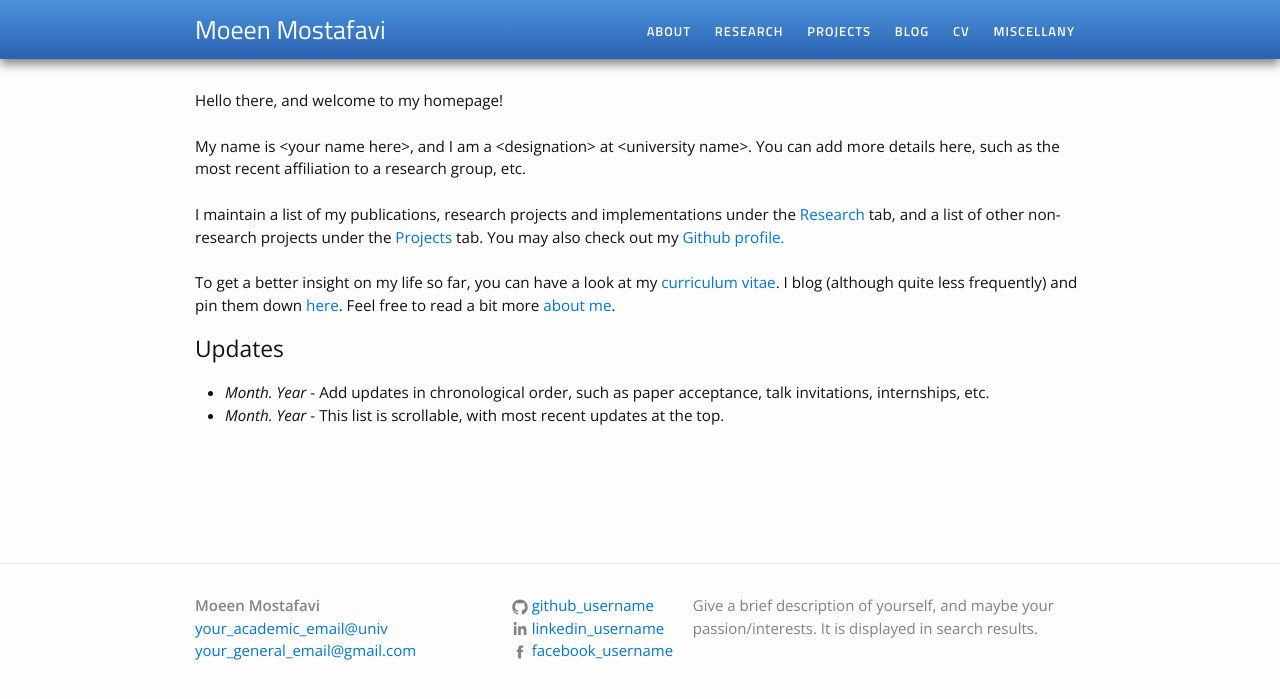
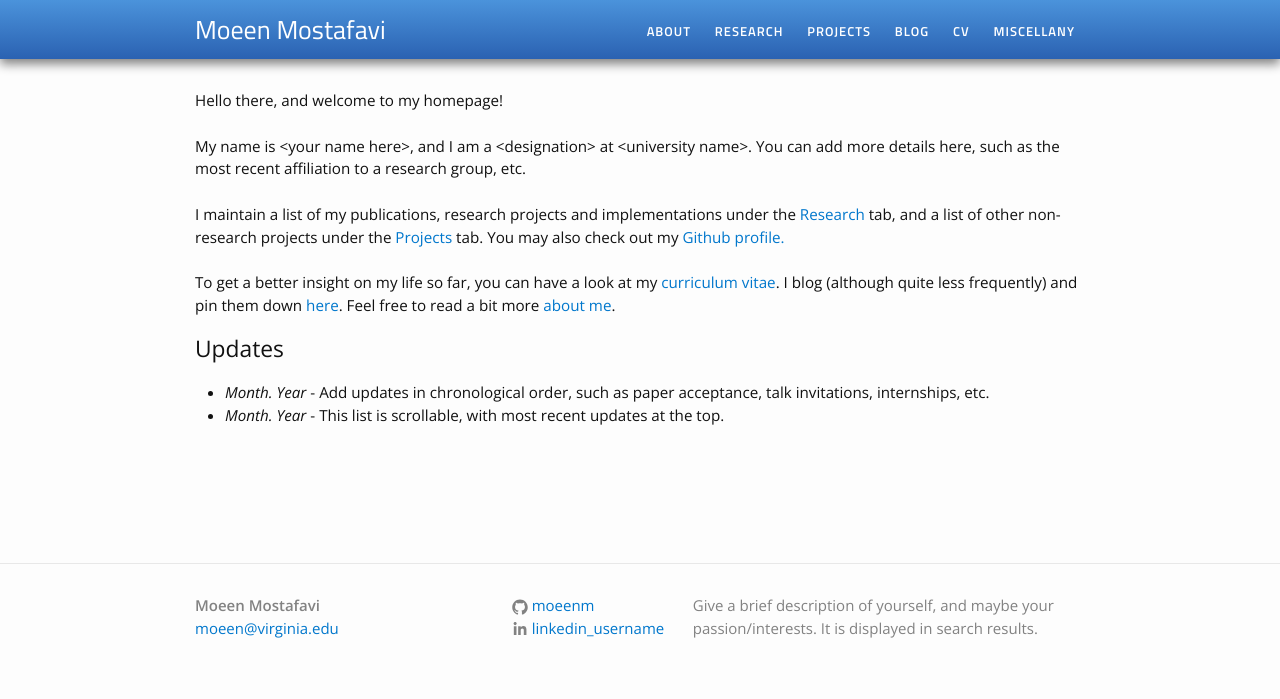
Before and after one commit to moeenm/moeenm.github.io, a Jekyll site: the page built from index.html, in a window 1280 px wide. Shown: the top 699 px of the page. Built offline with Jekyll 4.4.1, drawn with Linux system fonts in a browser that asks for light colours.

Commit message:
Update _config.yml

```diff
--- a/_config.yml
+++ b/_config.yml
@@ -1,19 +1,18 @@
 # Site settings
 title: Moeen Mostafavi
-general_email: your_general_email@gmail.com
-academic_email: your_academic_email@univ
+academic_email: moeen@virginia.edu
 
 description: > # this means to ignore newlines until "baseurl:"
   Give a brief description of yourself, and maybe your passion/interests. It is displayed in search results.
 
-baseurl: "/academic-portfolio" # the subpath of your site, e.g. /blog/
+#baseurl: "/academic-portfolio" # the subpath of your site, e.g. /blog/
 
-url: "https://ys1998.github.io" # the base hostname & protocol for your site
+url: "https://moeenm.github.io" # the base hostname & protocol for your site
 
 # twitter_username: jekyllrb
-github_username: github_username
+github_username: moeenm
 linkedin_username: linkedin_username
-facebook_username: facebook_username
+#facebook_username: facebook_username
 # feel free to add other links here; you will have to add the SVG icon in _layouts/footer.html
 
 # Build settings
```
